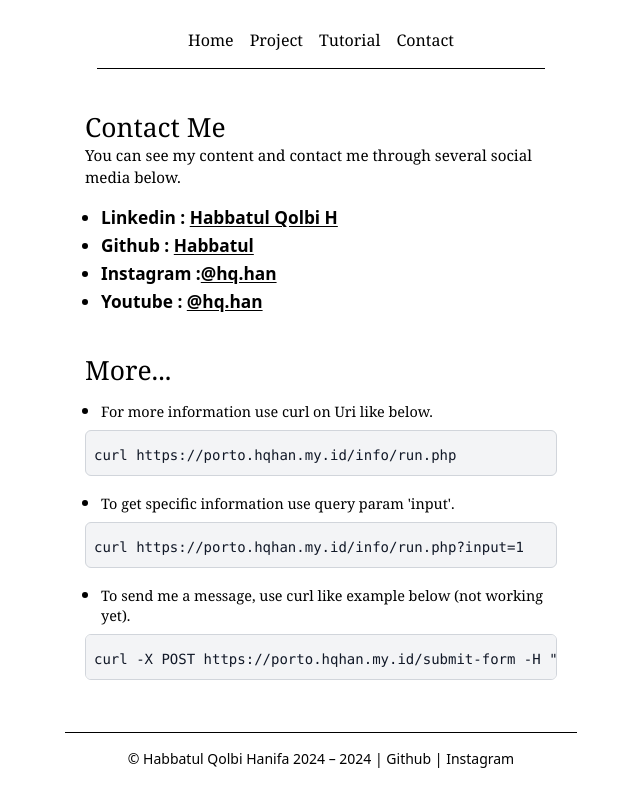
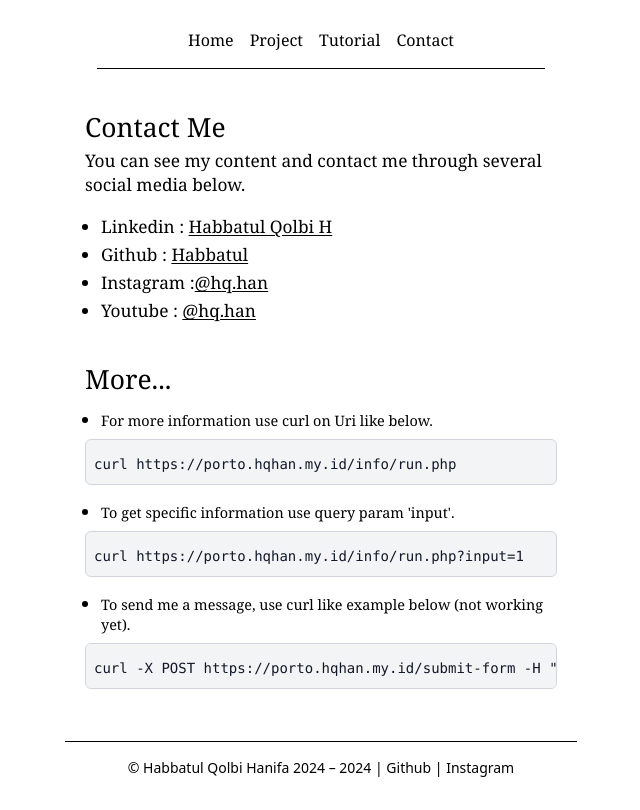
Before and after one commit to Habbatul/Minimalism-Portofolio, a Vue app: page /contact in a window 1280 px wide. Shown: the whole page, without its empty margins (319-959 px from the left). Built offline with nearby package versions, Linux system fonts and the light colour scheme.

Commit message:
feat : Change Everything to new Portofolio

```diff
--- a/src/views/Contact.vue
+++ b/src/views/Contact.vue
@@ -1,15 +1,15 @@
 <template>
     <div class="container max-w-lg mx-auto p-3 mt-4 text-lg">
         <div class="w-fit mx-auto px-2">
-        <p class="font-serif text-[1.65rem] mb-1">
+        <p class="font-serif text-[1.65rem] mb-2">
         Contact Me
         </p>
-        <p class="font-serif text-[0.95rem] leading-[1.35rem]">You can see my content and contact me through several social media below.</p>
+        <p class="font-serif text-[1.08rem] leading-[1.5rem]">You can see my content and contact me through several social media below.</p>
         <ul class="list-disc text-[1rem] md:text-[1.08rem] pl-4 my-4">
-            <li><a href="https://www.linkedin.com/in/habbatul/" target="_blank" class="font-semibold hover:text-red-600">Linkedin : <span class="underline underline-offset-2">Habbatul Qolbi H</span></a></li>
-            <li><a href="https://github.com/Habbatul" target="_blank" class="font-semibold hover:text-red-600">Github : <span class="underline underline-offset-2">Habbatul</span></a></li>
-            <li><a href="https://www.instagram.com/hq.han/" target="_blank" class="font-semibold hover:text-red-600">Instagram :<span class="underline underline-offset-2">@hq.han</span> </a></li>
-            <li><a href="https://www.youtube.com/@hq-han" target="_blank" class="font-semibold hover:text-red-600">Youtube : <span class="underline underline-offset-2">@hq.han</span></a></li>
+            <li><a href="https://www.linkedin.com/in/habbatul/" target="_blank" class="font-serif hover:text-red-600">Linkedin : <span class="underline underline-offset-2">Habbatul Qolbi H</span></a></li>
+            <li><a href="https://github.com/Habbatul" target="_blank" class="font-serif hover:text-red-600">Github : <span class="underline underline-offset-2">Habbatul</span></a></li>
+            <li><a href="https://www.instagram.com/hq.han/" target="_blank" class="font-serif hover:text-red-600">Instagram :<span class="underline underline-offset-2">@hq.han</span> </a></li>
+            <li><a href="https://www.youtube.com/@hq-han" target="_blank" class="font-serif hover:text-red-600">Youtube : <span class="underline underline-offset-2">@hq.han</span></a></li>
         </ul>
         </div>
 
```
